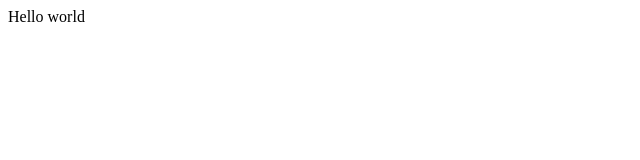
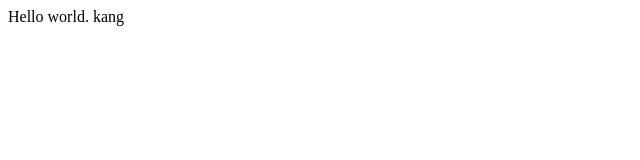
Before and after one commit to kangminkoo/opentutorials-kang, a plain HTML site: page index.html in a window 1280 px wide. Shown: the full height of the page, 0-640 px from the left. Drawn offline with Linux system fonts and the light colour scheme.

Commit message:
chang index.html

```diff
--- a/index.html
+++ b/index.html
@@ -19,6 +19,6 @@
     </head>
 
     <body>
-        Hello world
+        Hello world. kang
     </body>
 </html>
```
